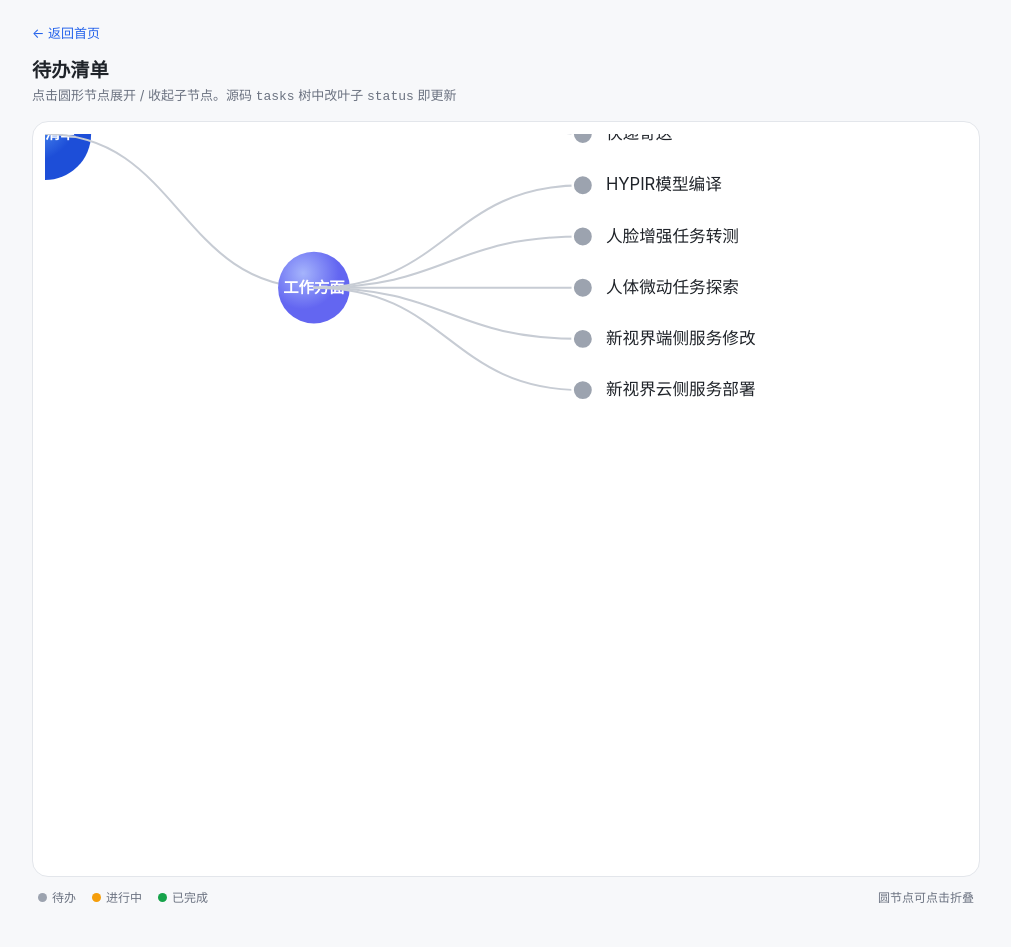
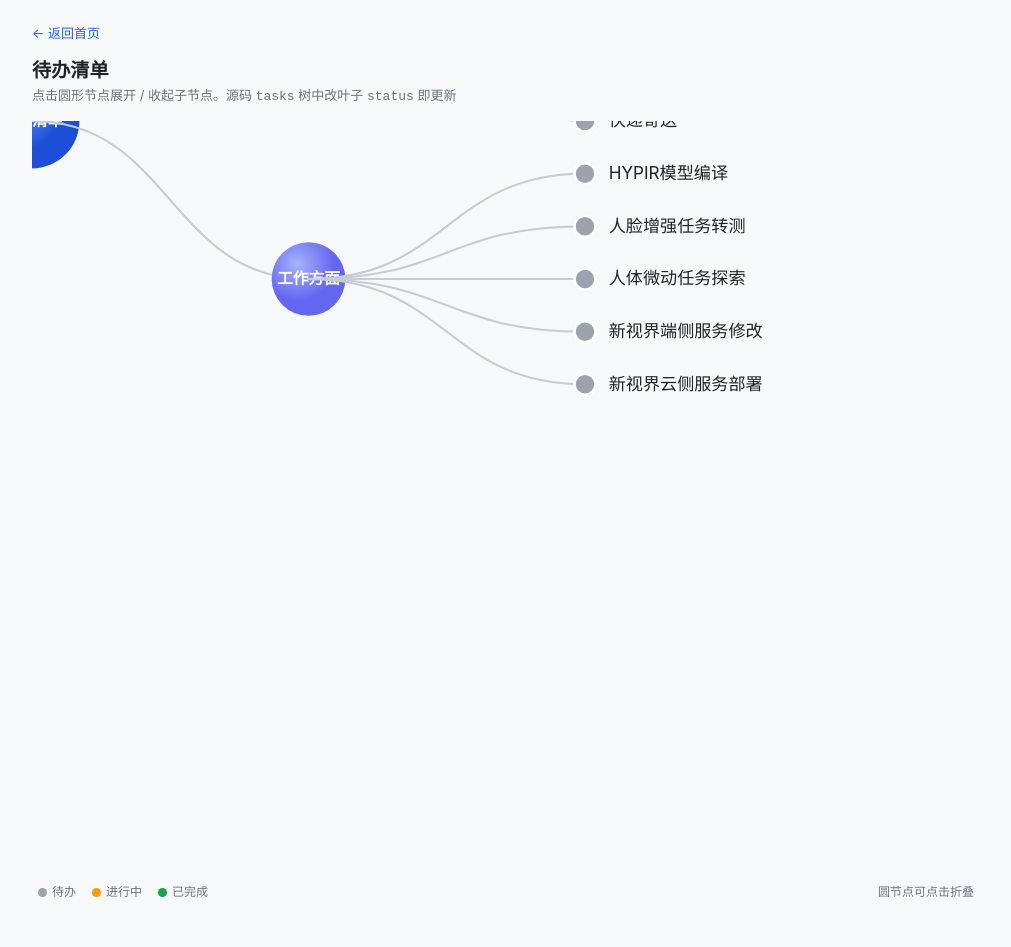
Before and after one commit to CrescentVelvet/crescentvelvet.github.io, a Jekyll site: the page built from _pages/todo_list.html, in a window 1280 px wide. Shown: the whole page, without its empty margins (134-1145 px from the left). Built offline with Jekyll 4.4.1, drawn with Linux system fonts in a browser that asks for light colours.

Commit message:
待办清单：移除思维导图外层边框 — 节点直接绘制在网页背景上,去掉.canvas白底卡片(border/圆角/padding),SVG裸露在页面

```diff
--- a/_pages/todo_list.html
+++ b/_pages/todo_list.html
@@ -43,13 +43,6 @@ title: "待办清单"
         }
         a.home:hover { text-decoration: underline; }
 
-        .canvas {
-            background: #fff;
-            border: 1px solid #e3e6eb;
-            border-radius: 16px;
-            padding: 12px;
-            overflow: hidden;
-        }
         svg.mindmap { display: block; width: 100%; height: auto; user-select: none; }
 
         /* connectors */
@@ -137,9 +130,7 @@ title: "待办清单"
         <h1>待办清单</h1>
         <p class="subtitle">点击圆形节点展开 / 收起子节点。源码 <code>tasks</code> 树中改叶子 <code>status</code> 即更新</p>
 
-        <div class="canvas">
-            <svg class="mindmap" id="mindmap" xmlns="http://www.w3.org/2000/svg"></svg>
-        </div>
+        <svg class="mindmap" id="mindmap" xmlns="http://www.w3.org/2000/svg"></svg>
         <div class="legend">
             <span><i class="i-todo"></i>待办</span>
             <span><i class="i-doing"></i>进行中</span>
```
